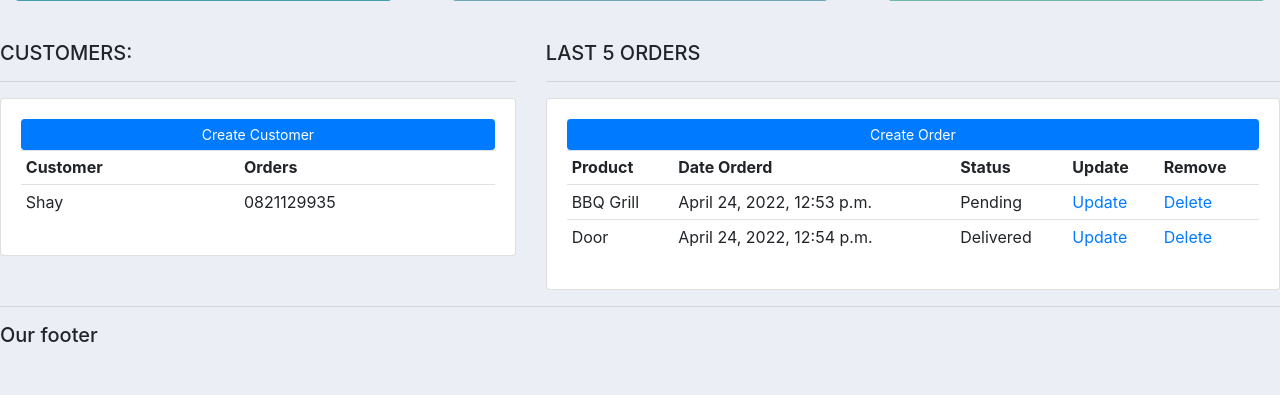
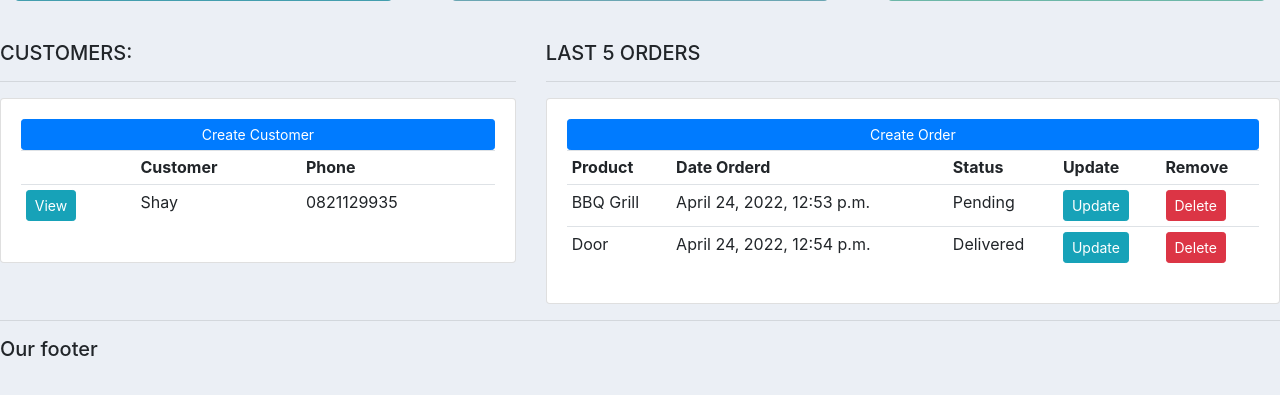
Before and after one commit to vothuan811/crm1, a Django app: page / in a window 1280 px wide. Shown: the part 231-626 px from the top of the page. Run offline with Django 4.2, Linux system fonts and the light colour scheme; data comes from the database, SQL or seed files in the repository.

Commit message:
Dynamic URL's (Part 2)

```diff
--- a/accounts/templates/accounts/dashboard.html
+++ b/accounts/templates/accounts/dashboard.html
@@ -13,11 +13,13 @@
 			<a class="btn btn-primary  btn-sm btn-block" href="">Create Customer</a>
 			<table class="table table-sm">
 				<tr>
+					<th></th>
 					<th>Customer</th>
-					<th>Orders</th>
+					<th>Phone</th>
 				</tr>
 				{% for customer in customers %}
 					<tr>
+						<td><a class ="btn btn-sm btn-info"href="{% url 'customer' customer.id %}">View</a></td>
 						<td>{{customer.name}}</td>
 						<td>{{customer.phone}}</td>
 					</tr>
@@ -44,8 +46,8 @@
 						<td>{{order.product}}</td>
 						<td>{{order.date_created}}</td>
 						<td>{{order.status}}</td>
-						<td><a href="">Update</a></td>
-						<td><a href="">Delete</a></td>
+						<td><a class ="btn btn-sm btn-info"href="">Update</a></td>
+						<td><a class ="btn btn-sm btn-danger"href="">Delete</a></td>
 					</tr>
 				{% endfor %}
 			</table>
--- a/accounts/templates/accounts/navbar.html
+++ b/accounts/templates/accounts/navbar.html
@@ -7,10 +7,10 @@
   <div class="collapse navbar-collapse" id="navbarNav">
     <ul class="navbar-nav">
       <li class="nav-item active">
-        <a class="nav-link" href="#">Dashboard</a>
+        <a class="nav-link" href="{% url 'home' %}">Dashboard</a>
       </li>
       <li class="nav-item">
-        <a class="nav-link" href="#">Products</a>
+        <a class="nav-link" href="{% url 'products' %}">Products</a>
       </li>
 
     </ul>
--- a/accounts/urls.py
+++ b/accounts/urls.py
@@ -2,7 +2,7 @@ from django.urls import path
 from . import views
 
 urlpatterns = [
-    path('', views.home),
-    path('products/', views.products),
-    path('customer/<str:pk_test>/', views.customer),
+    path('', views.home, name="home"),
+    path('products/', views.products, name='products'),
+    path('customer/<str:pk_test>/', views.customer,name="customer"),
 ]
```
